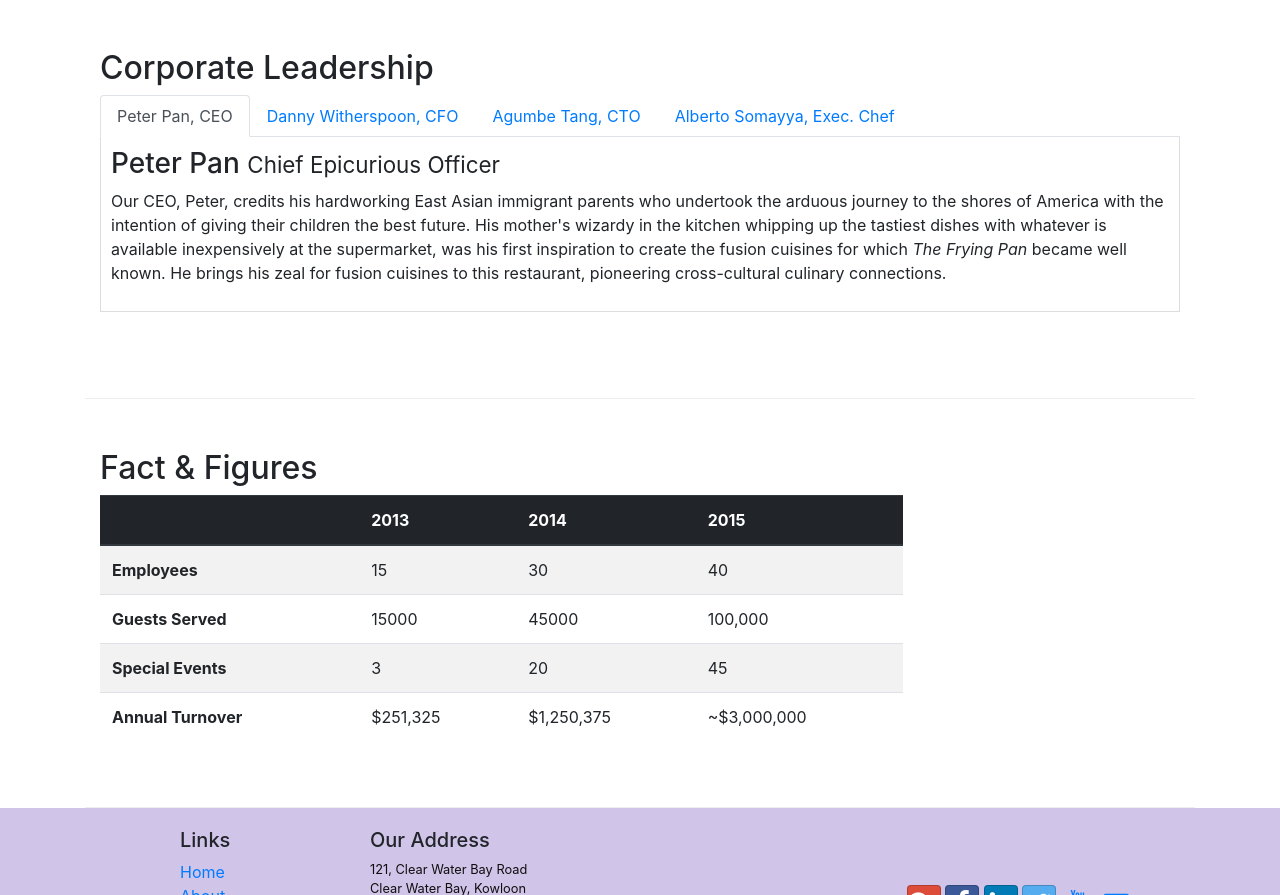
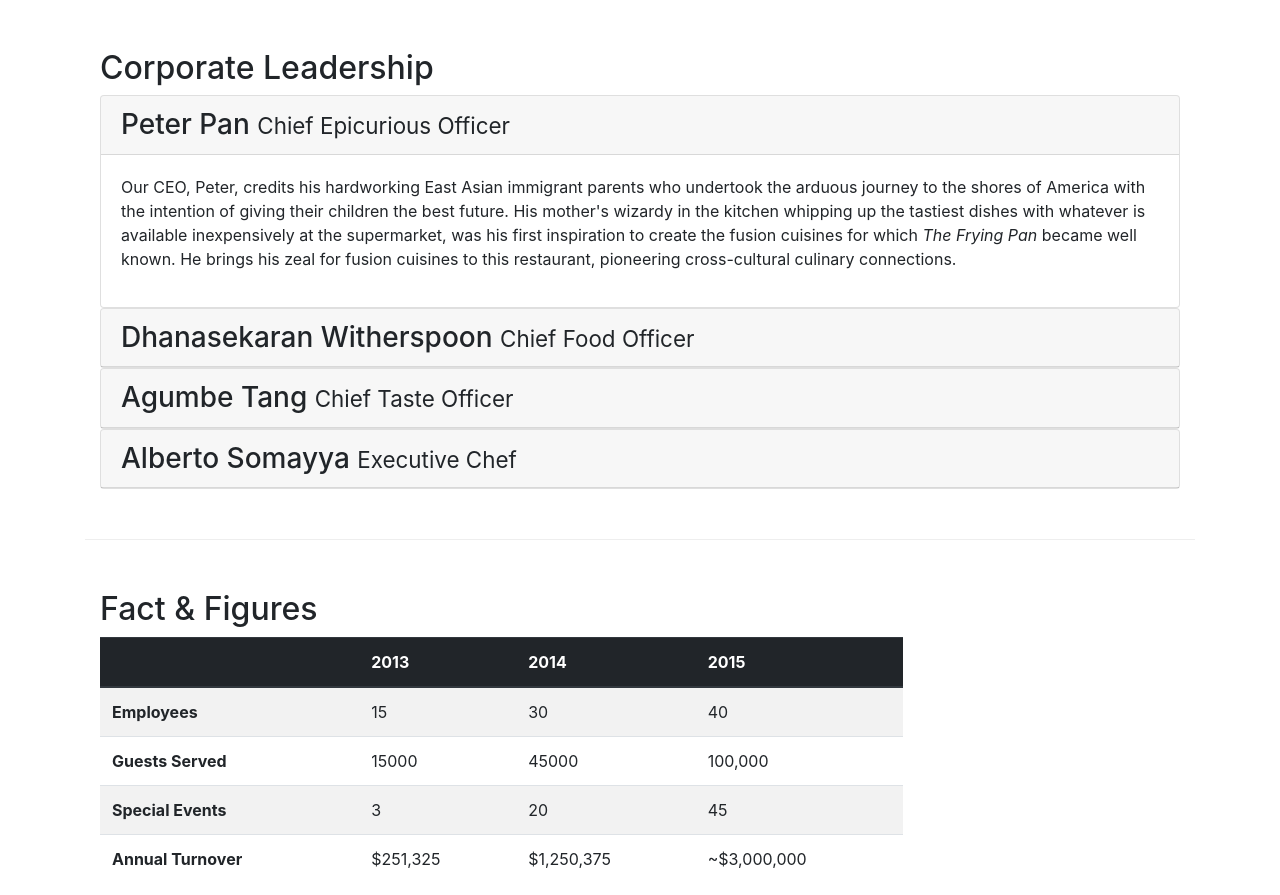
Before and after one commit to Ashley-Mei/Bootstrap4-starter, a website: page aboutus.html in a window 1280 px wide. Shown: the part 978-1873 px from the top of the page. Drawn offline with nearby package versions, Linux system fonts and the light colour scheme.

Commit message:
accordion

```diff
--- a/aboutus.html
+++ b/aboutus.html
@@ -103,41 +103,63 @@
             <div class="col-12">
                 <h2>Corporate Leadership</h2>
 
-                <ul class="nav nav-tabs">
-                    <li class="nav-item">
-                        <a class="nav-link active" href="#peter"
-                            role="tab" data-toggle="tab">Peter Pan, CEO</a>
-                    </li>
-                    <li class="nav-item">
-                        <a class="nav-link" href="#danny"
-                            role="tab" data-toggle="tab">Danny Witherspoon, CFO</a>
-                    </li>
-                    <li class="nav-item">
-                        <a class="nav-link" href="#agumbe"
-                            role="tab" data-toggle="tab">Agumbe Tang, CTO</a>
-                    </li>
-                    <li class="nav-item">
-                        <a class="nav-link" href="#alberto"
-                            role="tab" data-toggle="tab">Alberto Somayya, Exec. Chef</a>
-                    </li>
-                </ul>
-                <div class="tab-content">
-                    <!--tab-pane 选项卡窗格，fade淡入淡出，show首次呈现页面时的内容，id和前面href内容对应，实现超链接-->
-                    <div role="tabpanel" class="tab-pane fade show active" id="peter">
-                        <h3>Peter Pan <small>Chief Epicurious Officer</small></h3>
-                        <p class="d-none d-sm-block">Our CEO, Peter, credits his hardworking East Asian immigrant parents who undertook the arduous journey to the shores of America with the intention of giving their children the best future. His mother's wizardy in the kitchen whipping up the tastiest dishes with whatever is available inexpensively at the supermarket, was his first inspiration to create the fusion cuisines for which <em>The Frying Pan</em> became well known. He brings his zeal for fusion cuisines to this restaurant, pioneering cross-cultural culinary connections.</p>
+                <div id="accordion">
+                    <div class="card">
+                        <div class="card-header" role="tab" id="peterhead">
+                            <h3 class="mb-0">
+                                <a data-toggle="collapse" data-target="#peter">
+                                    Peter Pan <small>Chief Epicurious Officer</small>
+                                </a>
+                            </h3>
+                        </div>
+                        <!--加上data-parent后可以每次只打开一个card（其他card自动折叠）-->
+                        <div class="collapse show" id="peter" data-parent="#accordion">
+                            <div class="card-body">
+                                <p class="d-none d-sm-block">Our CEO, Peter, credits his hardworking East Asian immigrant parents who undertook the arduous journey to the shores of America with the intention of giving their children the best future. His mother's wizardy in the kitchen whipping up the tastiest dishes with whatever is available inexpensively at the supermarket, was his first inspiration to create the fusion cuisines for which <em>The Frying Pan</em> became well known. He brings his zeal for fusion cuisines to this restaurant, pioneering cross-cultural culinary connections.</p>
+                            </div>
+                        </div>
                     </div>
-                    <div role="tabpanel" class="tab-pane fade show" id="danny">
-                        <h3>Dhanasekaran Witherspoon <small>Chief Food Officer</small></h3>
-                        <p class="d-none d-sm-block">Our CFO, Danny, as he is affectionately referred to by his colleagues, comes from a long established family tradition in farming and produce. His experiences growing up on a farm in the Australian outback gave him great appreciation for varieties of food sources. As he puts it in his own words, <em>Everything that runs, wins, and everything that stays, pays!</em></p>
+                    <div class="card">
+                        <div class="card-header" role="tab" id="dannyhead">
+                            <h3 class="mb-0">
+                                <a class="collapsed" data-toggle="collapse" data-target="#danny">
+                                    Dhanasekaran Witherspoon <small>Chief Food Officer</small>
+                                </a>
+                            </h3>
+                        </div>
+                        <div class="collapse" id="danny" data-parent="#accordion">
+                            <div class="card-body">
+                                <p class="d-none d-sm-block">Our CFO, Danny, as he is affectionately referred to by his colleagues, comes from a long established family tradition in farming and produce. His experiences growing up on a farm in the Australian outback gave him great appreciation for varieties of food sources. As he puts it in his own words, <em>Everything that runs, wins, and everything that stays, pays!</em></p>
+                            </div>
+                        </div>
                     </div>
-                    <div role="tabpanel" class="tab-pane fade show" id="agumbe">
-                        <h3>Agumbe Tang <small>Chief Taste Officer</small></h3>
-                        <p class="d-none d-sm-block">Blessed with the most discerning gustatory sense, Agumbe, our CTO, personally ensures that every dish that we serve meets his exacting tastes. Our chefs dread the tongue lashing that ensues if their dish does not meet his exacting standards. He lives by his motto, <em>You click only if you survive my lick.</em></p>
+                    <div class="card">
+                        <div class="card-header" role="tab" id="agumbehead">
+                            <h3 class="mb-0">
+                                <a class="collapsed" data-toggle="collapse" data-target="#agumbe">
+                                    Agumbe Tang <small>Chief Taste Officer</small>
+                                </a>
+                            </h3>
+                        </div>
+                        <div class="collapse" id="agumbe" data-parent="#accordion">
+                            <div class="card-body">
+                                <p class="d-none d-sm-block">Blessed with the most discerning gustatory sense, Agumbe, our CTO, personally ensures that every dish that we serve meets his exacting tastes. Our chefs dread the tongue lashing that ensues if their dish does not meet his exacting standards. He lives by his motto, <em>You click only if you survive my lick.</em></p>
+                            </div>
+                        </div>
                     </div>
-                    <div role="tabpanel" class="tab-pane fade show" id="alberto">
-                        <h3>Alberto Somayya <small>Executive Chef</small></h3>
-                        <p class="d-none d-sm-block">Award winning three-star Michelin chef with wide International experience having worked closely with whos-who in the culinary world, he specializes in creating mouthwatering Indo-Italian fusion experiences. He says, <em>Put together the cuisines from the two craziest cultures, and you get a winning hit! Amma Mia!</em></p>
+                    <div class="card">
+                        <div class="card-header" role="tab" id="albertohead">
+                            <h3 class="mb-0">
+                                <a class="collapsed" data-toggle="collapse" data-target="#alberto">
+                                    Alberto Somayya <small>Executive Chef</small>
+                                </a>
+                            </h3>
+                        </div>
+                        <div class="collapse" id="alberto" data-parent="#accordion">
+                            <div class="card-body">
+                                <p class="d-none d-sm-block">Award winning three-star Michelin chef with wide International experience having worked closely with whos-who in the culinary world, he specializes in creating mouthwatering Indo-Italian fusion experiences. He says, <em>Put together the cuisines from the two craziest cultures, and you get a winning hit! Amma Mia!</em></p>
+                            </div>
+                        </div>
                     </div>
                 </div>
             </div>
```
